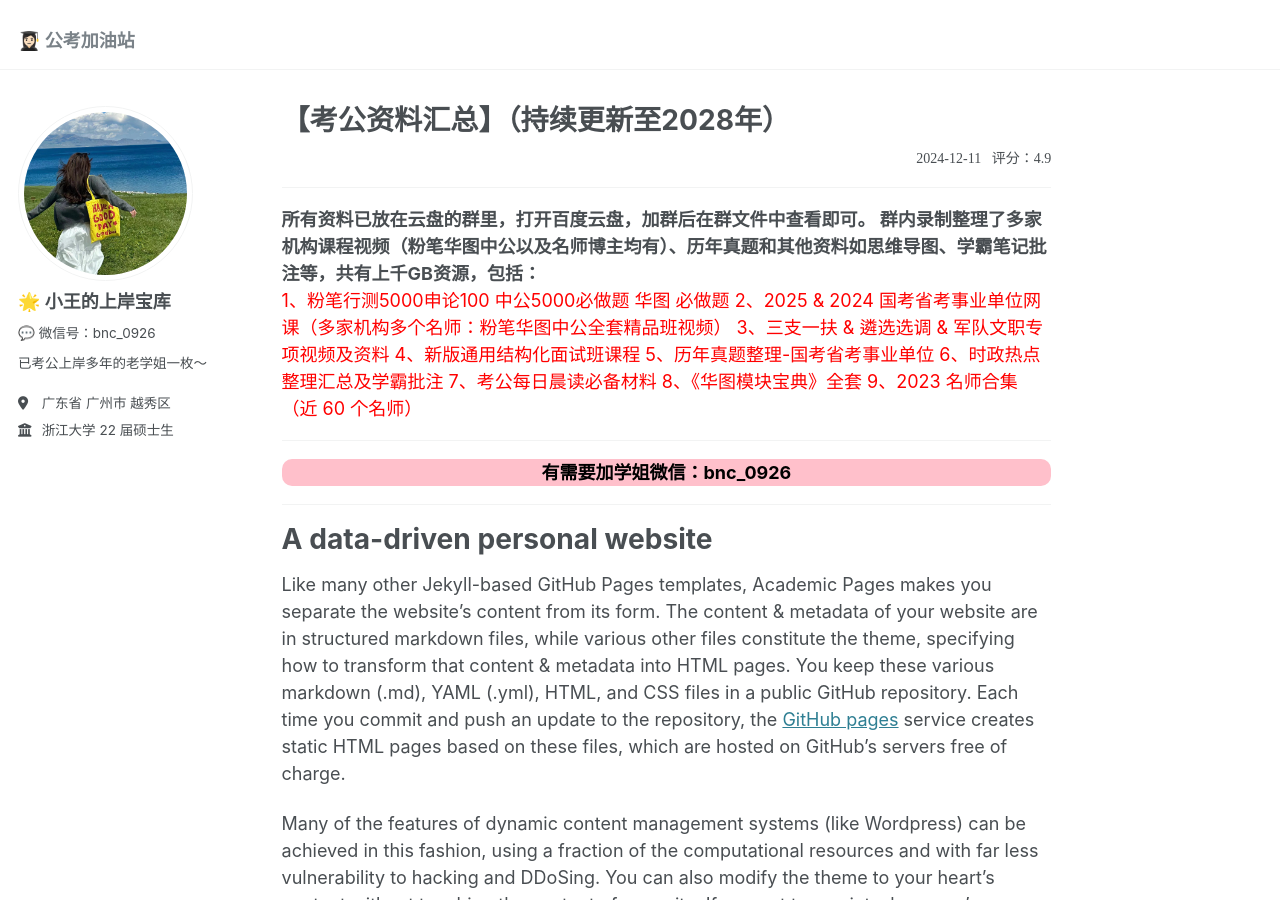
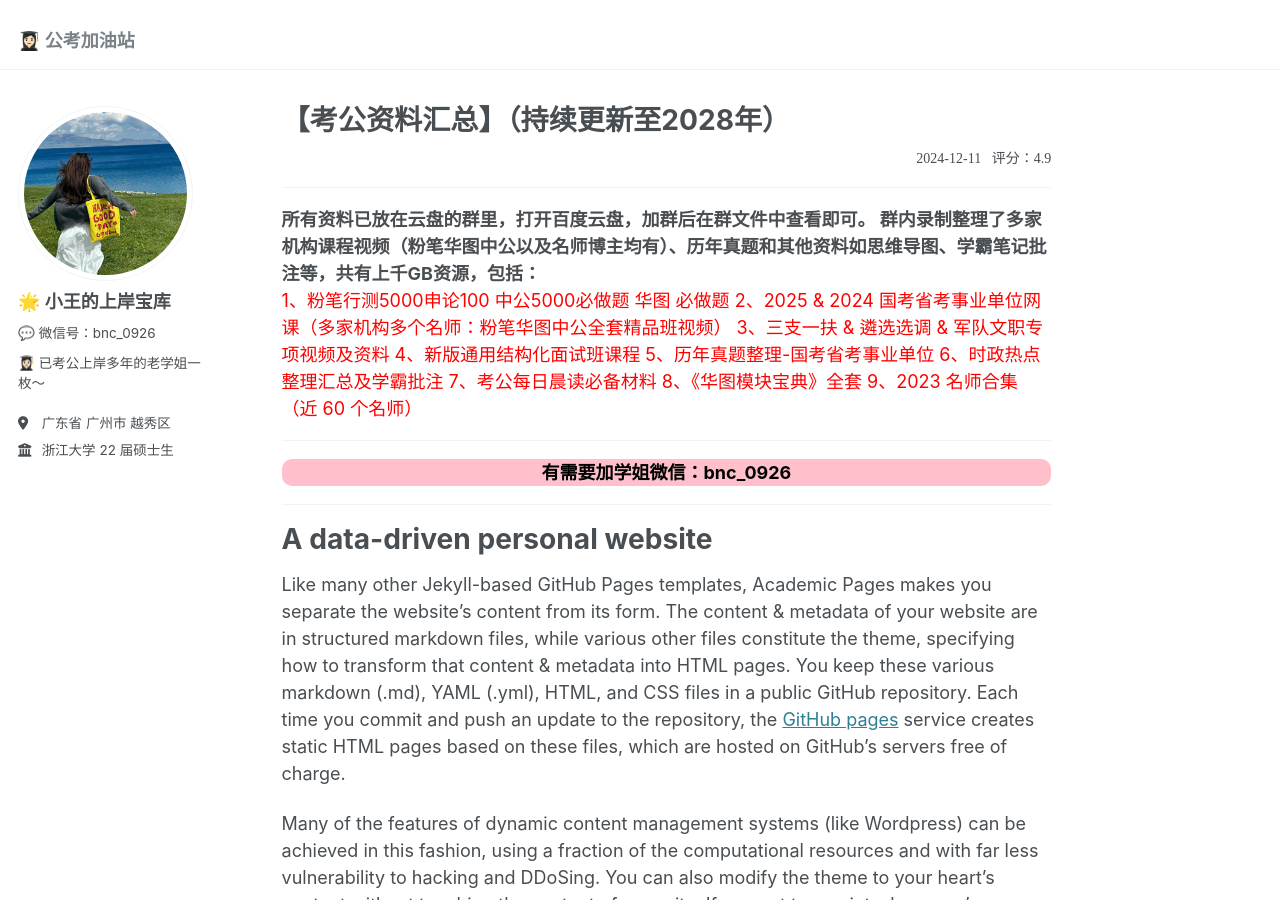
Before and after one commit to KnowledgeStoreVIP/GkStoreVIP.github.io, a Jekyll site: the page built from _pages/about.md, in a window 1280 px wide and 900 px high. Built offline with Jekyll 4.4.1, drawn with Linux system fonts in a browser that asks for light colours.

```diff
--- a/_config.yml
+++ b/_config.yml
@@ -24,7 +24,7 @@ author:
   avatar           : "profile.jpg"
   name             : "🌟 小王的上岸宝库"
   pronouns         : "💬  微信号：bnc_0926"
-  bio              : "已考公上岸多年的老学姐一枚～"
+  bio              : "👩🏻‍🎓 已考公上岸多年的老学姐一枚～"
   location         : "广东省 广州市 越秀区"
   employer         : "浙江大学 22 届硕士生"
   uri              : # URL
```
